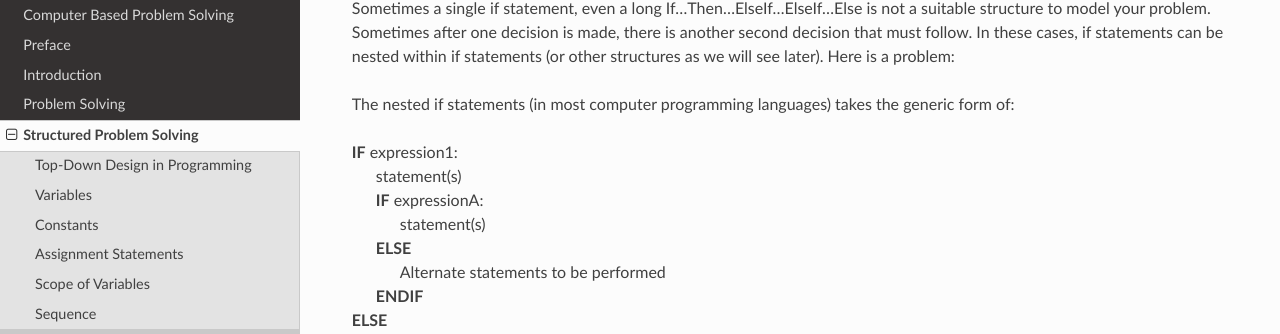
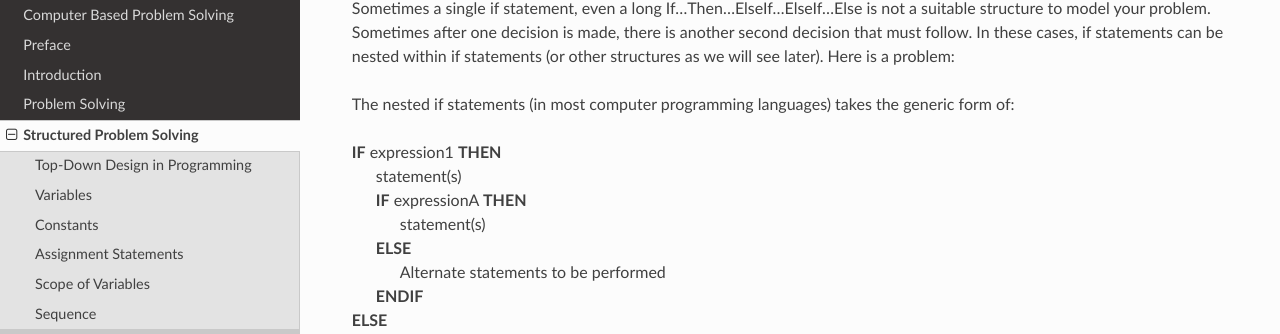
Before and after one commit to Mr-Coxall/Computer-Based-Problem-Solving, a Sphinx documentation site: the page built from docs/structured-problem-solving/nested-if-statements.rst, in a window 1280 px wide and 900 px high. Shown: the part 163-497 px from the top of the window. Built offline with Sphinx 7.4.7 and the Read the Docs theme 2.0.0, drawn with Linux system fonts in a browser that asks for light colours; pages that are not in the unit, such as notebooks, are missing from menus.

Commit message:
Update nested-if-statements.rst

```diff
--- a/docs/structured-problem-solving/nested-if-statements.rst
+++ b/docs/structured-problem-solving/nested-if-statements.rst
@@ -7,9 +7,9 @@ Sometimes a single if statement, even a long If…Then…ElseIf…ElseIf…Else
 
 The nested if statements (in most computer programming languages) takes the generic form of:
 
-| **IF** expression1:
+| **IF** expression1 **THEN**
 |    statement(s)
-|    **IF** expressionA:
+|    **IF** expressionA **THEN**
 |        statement(s)
 |    **ELSE**
 |        Alternate statements to be performed
```
